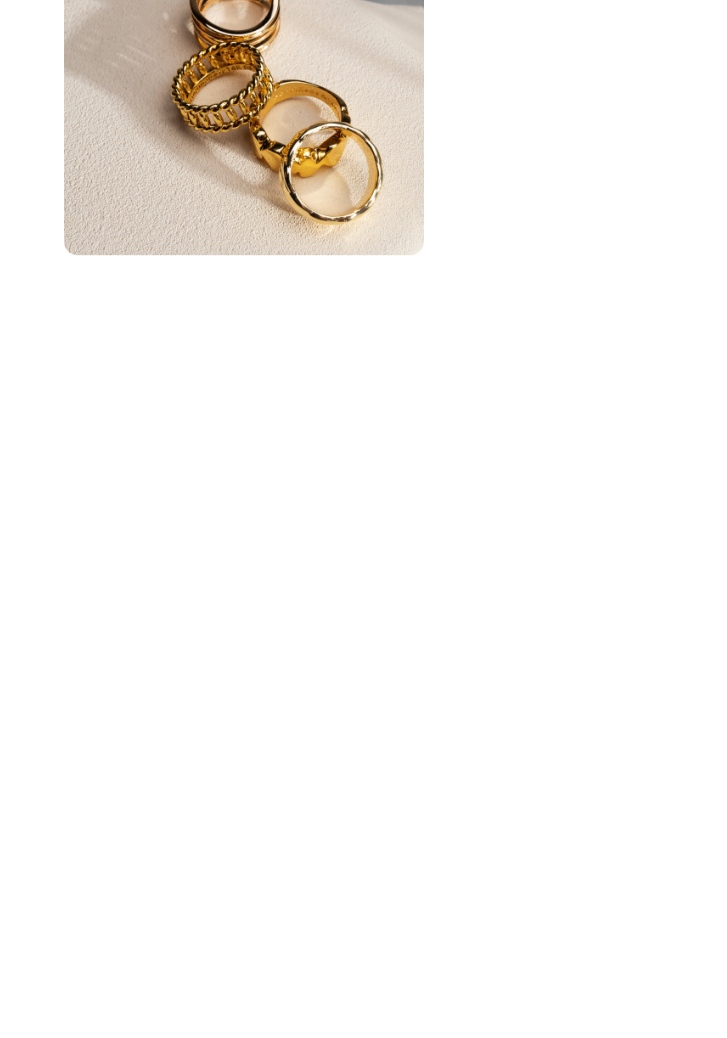
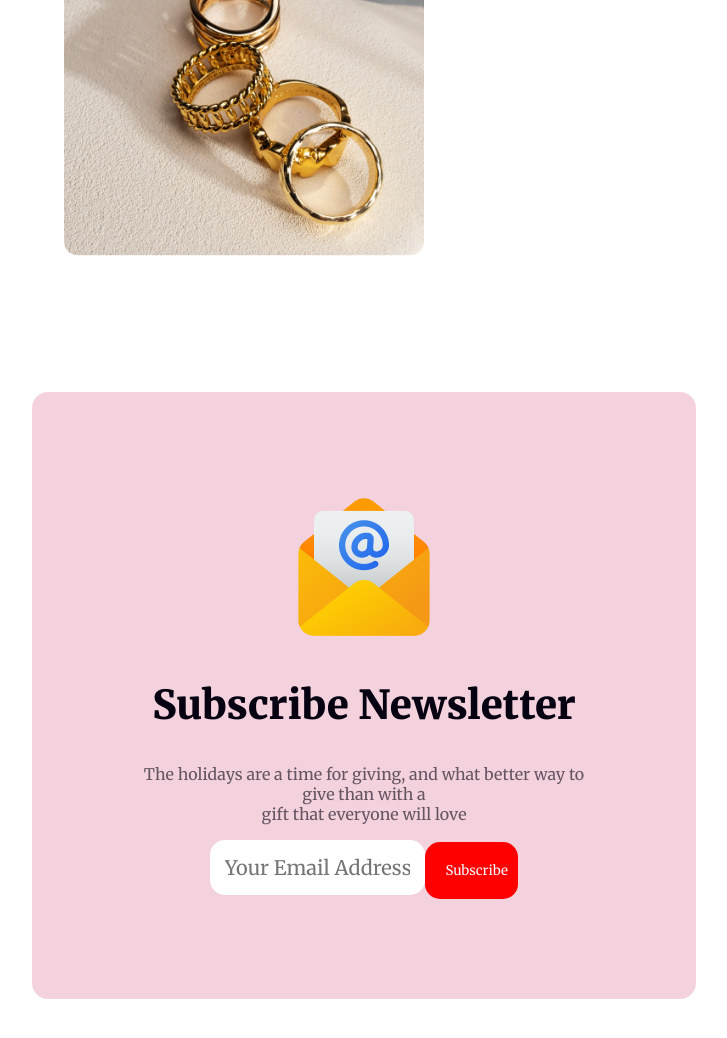
Before and after one commit to BotRazor/b9-a1-ph, a plain HTML site: page index.html in a window 1280 px wide. Shown: the part 6547-7585 px from the top of the page, without its empty margins (276-1003 px from the left). Before the commit the page ends 6847 px from the top, so only its background shows below. Drawn offline with Linux system fonts and the light colour scheme.

Commit message:
newsletter final added

```diff
--- a/index.html
+++ b/index.html
@@ -107,7 +107,17 @@
       </div>
     </section>
     <section>
-
+      <div class="newsletter-container">
+        <img src="resources/Group 61.png" alt="">
+        <h1 style="color: rgb(7, 2, 17); font-size: 40px; font-weight: 900;">Subscribe Newsletter</h1>
+        <p style="color: rgba(7, 2, 17, 0.6);">The holidays are a time for giving, and what better way to give than with
+          a
+          <br>gift that everyone will love
+        </p>
+        <input style="font-size: 20px; width: 40%; padding: 15px; border-radius: 15px;  border-width: 0" type="text"
+          placeholder="Your Email Address"><span><button
+            style="background-color: rgb(255, 0, 0); width: 20%; padding: 20px;  border-width: 0;border-radius: 15px;; color: aliceblue;">Subscribe</button></span>
+      </div>
     </section>
 
   </main>
--- a/styles.css
+++ b/styles.css
@@ -125,3 +125,12 @@
   width: 360px;
   margin: 32px;
 }
+/* newsletter portion  */
+.newsletter-container{
+  background: rgb(243, 210, 221);
+  margin: 100px 300px;
+  justify-content: center;
+  text-align: center;
+  padding: 100px;
+  border-radius: 16px;
+}
```
